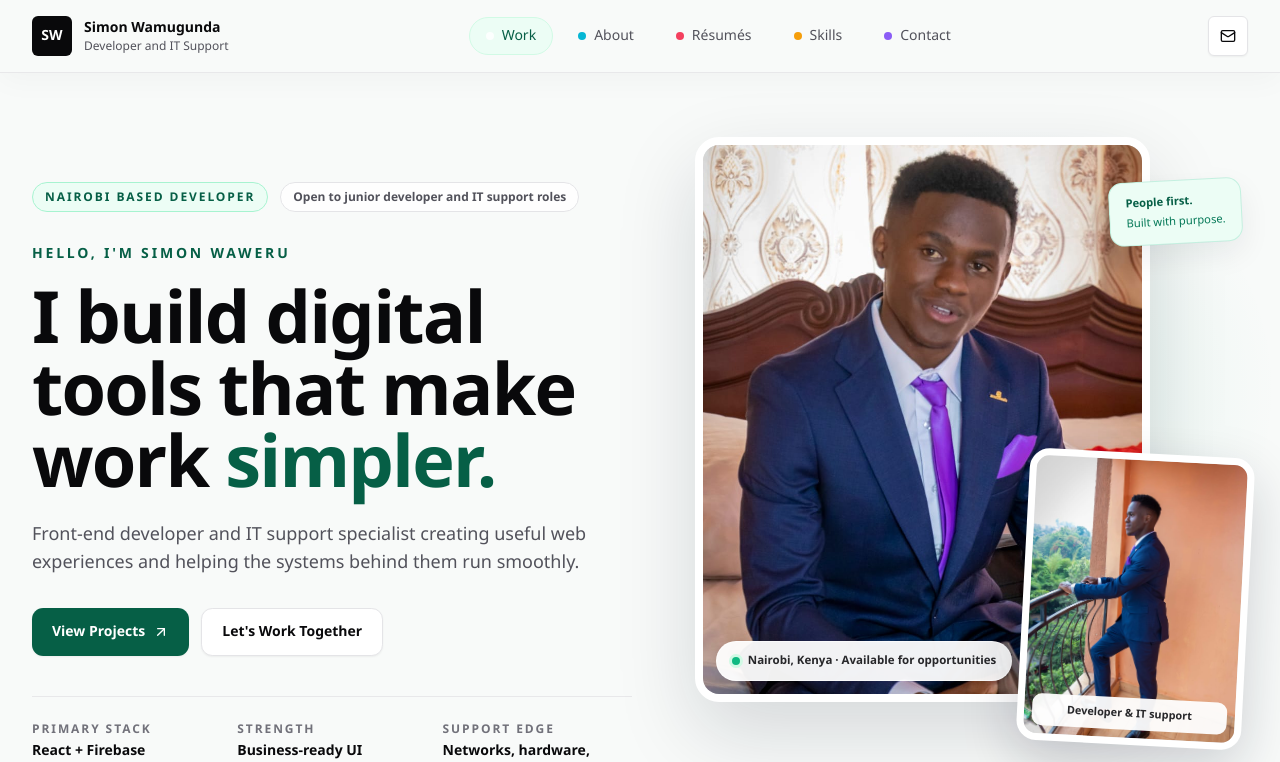
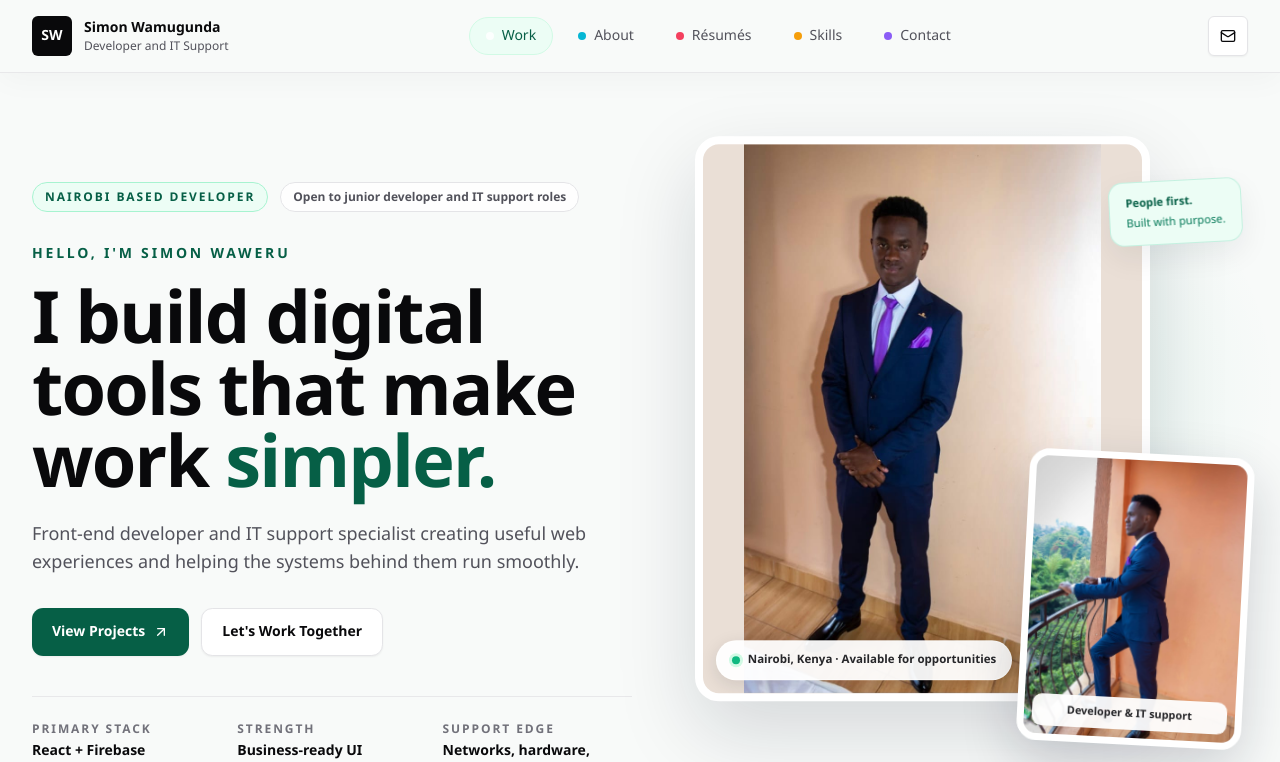
Before and after one commit to simonwamugunda/kernel-portfolio, a React (Vite) app: page / in a window 1280 px wide. Shown: the top 762 px of the page. Built offline with nearby package versions, Linux system fonts and the light colour scheme.

Commit message:
Initial commit

```diff
--- a/src/App.tsx
+++ b/src/App.tsx
@@ -397,7 +397,6 @@ export default function App() {
                 <img
                   src="/portfolio2.jpeg"
                   alt="Simon Wamugunda Waweru, portrait"
-                  onError={(event) => { event.currentTarget.onerror = null; event.currentTarget.src = '/portfolio.jpeg' }}
                   fetchPriority="high"
                 />
                 <figcaption><span className="status-dot" /> Nairobi, Kenya · Available for opportunities</figcaption>
--- a/src/styles.css
+++ b/src/styles.css
@@ -90,8 +90,9 @@ body {
   overflow: hidden;
   border: 8px solid white;
   border-radius: 1.5rem;
-  background: #e4e4e7;
+  background: #eadfd6;
   box-shadow: 0 30px 80px rgb(15 23 42 / 15%);
+  animation: portrait-float 7s ease-in-out 700ms infinite;
 }
 
 .portrait-main img,
@@ -103,7 +104,8 @@ body {
 }
 
 .portrait-main img {
-  object-position: center 35%;
+  object-fit: contain;
+  object-position: center;
 }
 
 .portrait-main figcaption {
@@ -245,6 +247,11 @@ footer::before {
   to { opacity: 1; transform: translateY(0); }
 }
 
+@keyframes portrait-float {
+  0%, 100% { translate: 0 0; }
+  50% { translate: 0 -7px; }
+}
+
 #work:target {
   background: linear-gradient(135deg, rgba(236, 253, 245, 0.92), rgba(255, 255, 255, 0.7));
 }
```
Also changed, not shown: public/portfolio2.jpeg.
